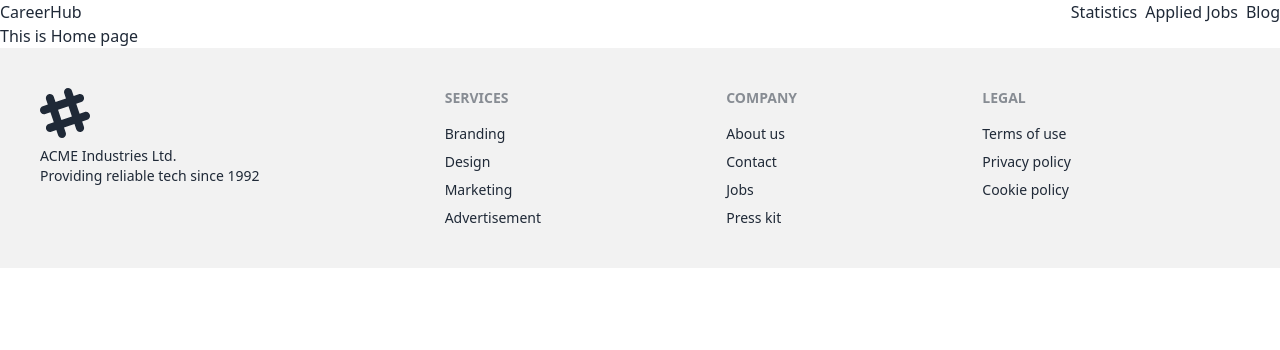
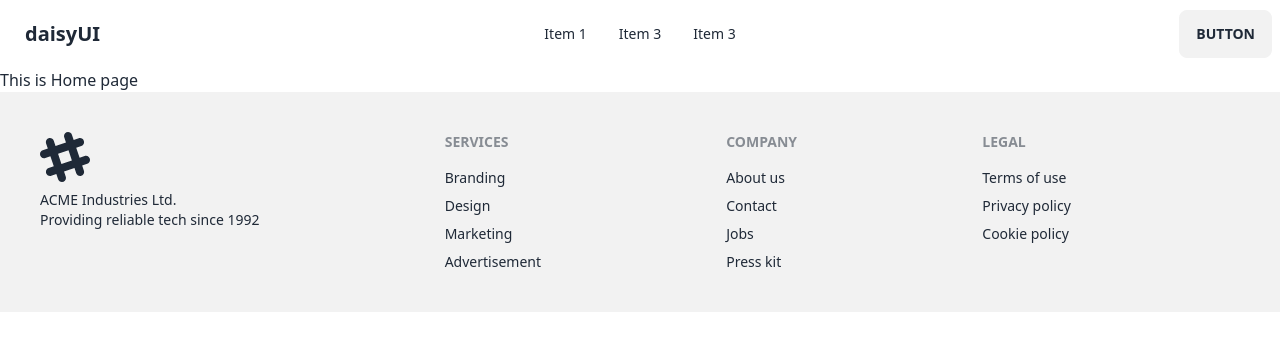
Before and after one commit to developerbadsa/career-hub-react-project, a React (Vite) app: page / in a window 1280 px wide. Shown: the top 350 px of the page. Built offline with nearby package versions, Linux system fonts and the light colour scheme.

Commit message:
added header and footer template in footer and header

```diff
--- a/src/Components/Sections/Footer/Footer.jsx
+++ b/src/Components/Sections/Footer/Footer.jsx
@@ -1,11 +1,24 @@
-
 const Footer = () => {
   return (
-
-<footer className="footer p-10 bg-base-200 text-base-content">
+    <footer className=" bg-base-200 text-base-content">
+      <div className="footer container mx-auto  p-10">
         <aside>
-    <svg width="50" height="50" viewBox="0 0 24 24" xmlns="http://www.w3.org/2000/svg" fillRule="evenodd" clipRule="evenodd" className="fill-current"><path d="M22.672 15.226l-2.432.811.841 2.515c.33 1.019-.209 2.127-1.23 2.456-1.15.325-2.148-.321-2.463-1.226l-.84-2.518-5.013 1.677.84 2.517c.391 1.203-.434 2.542-1.831 2.542-.88 0-1.601-.564-1.86-1.314l-.842-2.516-2.431.809c-1.135.328-2.145-.317-2.463-1.229-.329-1.018.211-2.127 1.231-2.456l2.432-.809-1.621-4.823-2.432.808c-1.355.384-2.558-.59-2.558-1.839 0-.817.509-1.582 1.327-1.846l2.433-.809-.842-2.515c-.33-1.02.211-2.129 1.232-2.458 1.02-.329 2.13.209 2.461 1.229l.842 2.515 5.011-1.677-.839-2.517c-.403-1.238.484-2.553 1.843-2.553.819 0 1.585.509 1.85 1.326l.841 2.517 2.431-.81c1.02-.33 2.131.211 2.461 1.229.332 1.018-.21 2.126-1.23 2.456l-2.433.809 1.622 4.823 2.433-.809c1.242-.401 2.557.484 2.557 1.838 0 .819-.51 1.583-1.328 1.847m-8.992-6.428l-5.01 1.675 1.619 4.828 5.011-1.674-1.62-4.829z"></path></svg>
-    <p>ACME Industries Ltd.<br/>Providing reliable tech since 1992</p>
+          <svg
+            width="50"
+            height="50"
+            viewBox="0 0 24 24"
+            xmlns="http://www.w3.org/2000/svg"
+            fillRule="evenodd"
+            clipRule="evenodd"
+            className="fill-current"
+          >
+            <path d="M22.672 15.226l-2.432.811.841 2.515c.33 1.019-.209 2.127-1.23 2.456-1.15.325-2.148-.321-2.463-1.226l-.84-2.518-5.013 1.677.84 2.517c.391 1.203-.434 2.542-1.831 2.542-.88 0-1.601-.564-1.86-1.314l-.842-2.516-2.431.809c-1.135.328-2.145-.317-2.463-1.229-.329-1.018.211-2.127 1.231-2.456l2.432-.809-1.621-4.823-2.432.808c-1.355.384-2.558-.59-2.558-1.839 0-.817.509-1.582 1.327-1.846l2.433-.809-.842-2.515c-.33-1.02.211-2.129 1.232-2.458 1.02-.329 2.13.209 2.461 1.229l.842 2.515 5.011-1.677-.839-2.517c-.403-1.238.484-2.553 1.843-2.553.819 0 1.585.509 1.85 1.326l.841 2.517 2.431-.81c1.02-.33 2.131.211 2.461 1.229.332 1.018-.21 2.126-1.23 2.456l-2.433.809 1.622 4.823 2.433-.809c1.242-.401 2.557.484 2.557 1.838 0 .819-.51 1.583-1.328 1.847m-8.992-6.428l-5.01 1.675 1.619 4.828 5.011-1.674-1.62-4.829z"></path>
+          </svg>
+          <p>
+            ACME Industries Ltd.
+            <br />
+            Providing reliable tech since 1992
+          </p>
         </aside>
         <nav>
           <header className="footer-title">Services</header>
@@ -27,8 +40,8 @@
           <a className="link link-hover">Privacy policy</a>
           <a className="link link-hover">Cookie policy</a>
         </nav>
+      </div>
     </footer>
-
   );
 };
 
--- a/src/Components/Sections/Header/TopBar.jsx
+++ b/src/Components/Sections/Header/TopBar.jsx
@@ -6,22 +6,48 @@
 
 
   return (
-    <nav className="flex justify-between">
-      <div>
-            <span>CareerHub</span>
-      </div>
-      <ul className="flex gap-2">
-        <li>
-          <NavLink to="/">Statistics</NavLink>
-        </li>
-        <li>
-          <NavLink to="/appliedJob">Applied Jobs</NavLink>
-        </li>
-        <li>
-            <NavLink to="/blog">Blog</NavLink>
-        </li>
-      </ul>
-    </nav>
+//     <nav className="flex justify-between">
+//       <div>
+//             <span>CareerHub</span>
+//       </div>
+//       <ul className="flex gap-2">
+//         <li>
+//           <NavLink to="/">Statistics</NavLink>
+//         </li>
+//         <li>
+//           <NavLink to="/appliedJob">Applied Jobs</NavLink>
+//         </li>
+//         <li>
+//             <NavLink to="/blog">Blog</NavLink>
+//         </li>
+//       </ul>
+//     </nav>
+
+<div className="navbar bg-base-100">
+<div className="navbar-start">
+  <div className="dropdown">
+    <label tabIndex={0} className="btn btn-ghost lg:hidden">
+      <svg xmlns="http://www.w3.org/2000/svg" className="h-5 w-5" fill="none" viewBox="0 0 24 24" stroke="currentColor"><path strokeLinecap="round" strokeLinejoin="round" strokeWidth="2" d="M4 6h16M4 12h8m-8 6h16" /></svg>
+    </label>
+    <ul tabIndex={0} className="menu menu-sm dropdown-content mt-3 z-[1] p-2 shadow bg-base-100 rounded-box w-52">
+      <li><a>Item 1</a></li>
+      <li><a>Item 3</a></li>
+      <li><a>Item 3</a></li>
+    </ul>
+  </div>
+  <a className="btn btn-ghost normal-case text-xl">daisyUI</a>
+</div>
+<div className="navbar-center hidden lg:flex">
+  <ul className="menu menu-horizontal px-1">
+    <li><a>Item 1</a></li>
+    <li><a>Item 3</a></li>
+    <li><a>Item 3</a></li>
+  </ul>
+</div>
+<div className="navbar-end">
+  <a className="btn">Button</a>
+</div>
+</div>
 
 
 
```
Lines whose indentation alone changed are shown as unchanged.
